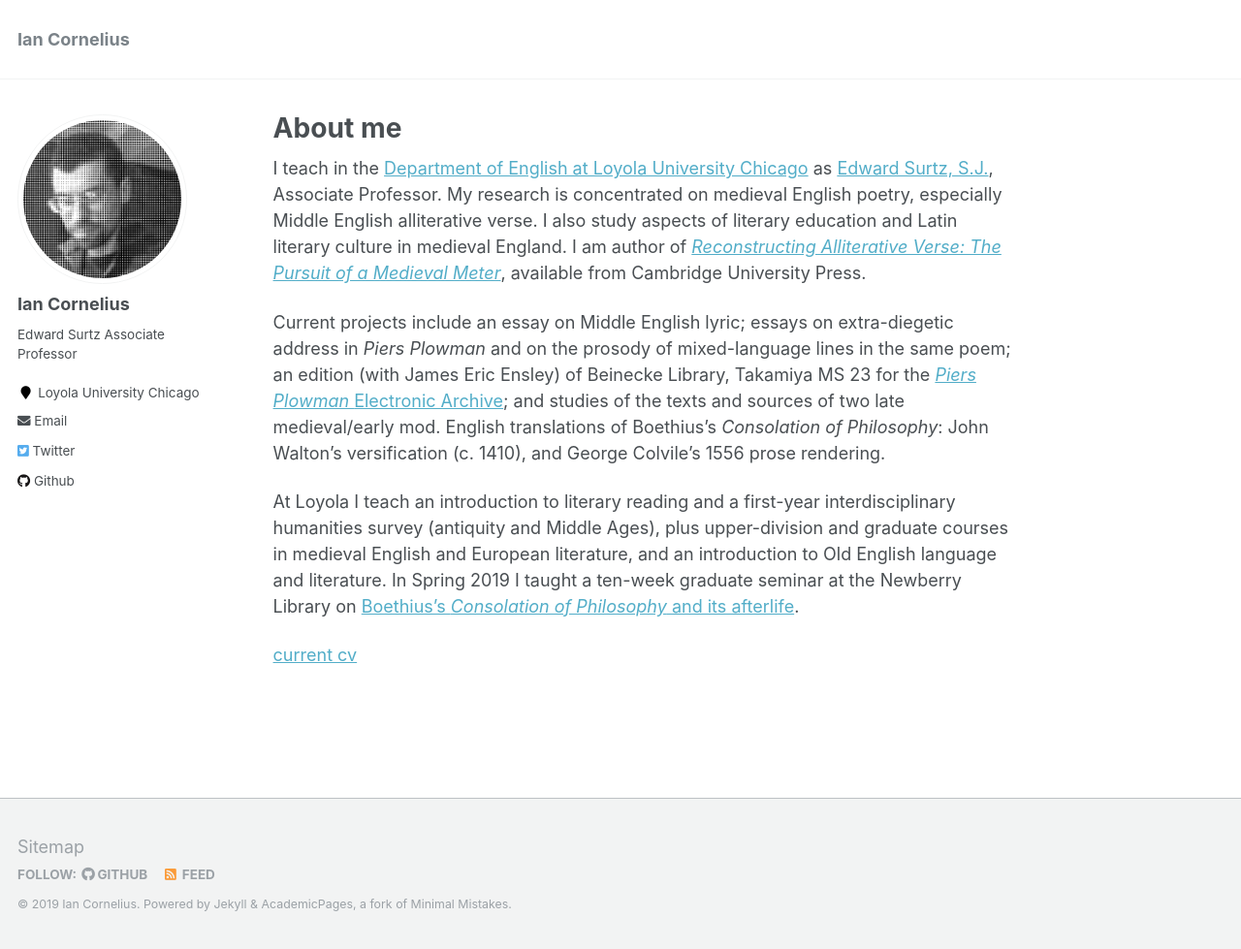
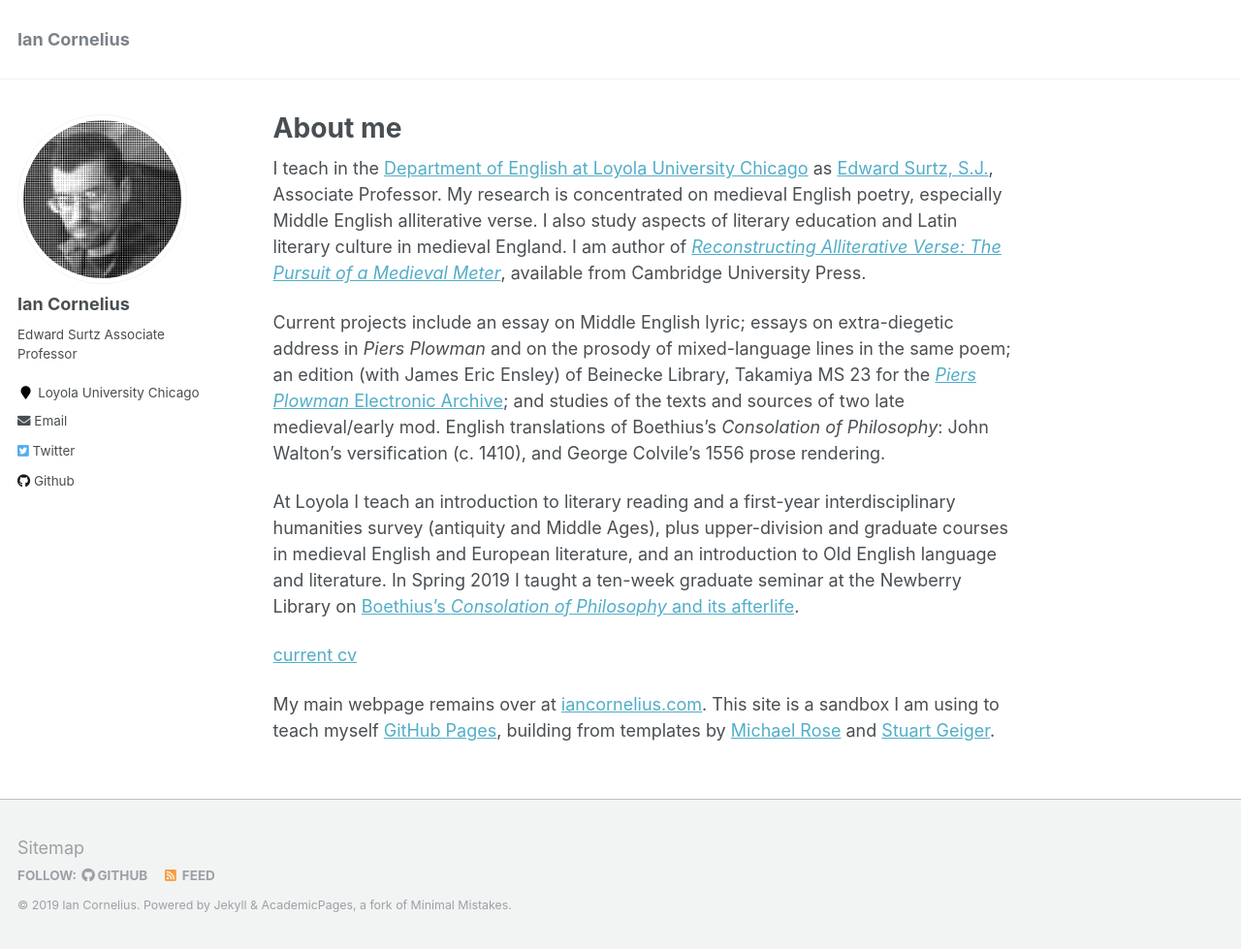
Before and after one commit to icornelius/icornelius.github.io, a Jekyll site: the page built from _pages/about.md, in a window 1280 px wide and 979 px high. Shown: the whole window at 97% size. Built offline with Jekyll 4.4.1, drawn with Linux system fonts in a browser that asks for light colours.

Commit message:
add reference to iancornelius.com, credits

```diff
--- a/_pages/about.md
+++ b/_pages/about.md
@@ -26,3 +26,6 @@
 In Spring 2019 I taught a ten-week graduate seminar at the Newberry Library on [Boethius's *Consolation of Philosophy* and its afterlife](https://icornelius.github.io/boethius2019/).
 
 [current cv](https://icornelius.github.io/files/cornelius-cv.pdf)
+
+My main webpage remains over at [iancornelius.com](https://www.iancornelius.com).
+This site is a sandbox I am using to teach myself [GitHub Pages](https://pages.github.com/), building from templates by [Michael Rose](https://mademistakes.com/) and [Stuart Geiger](http://stuartgeiger.com/).
```
